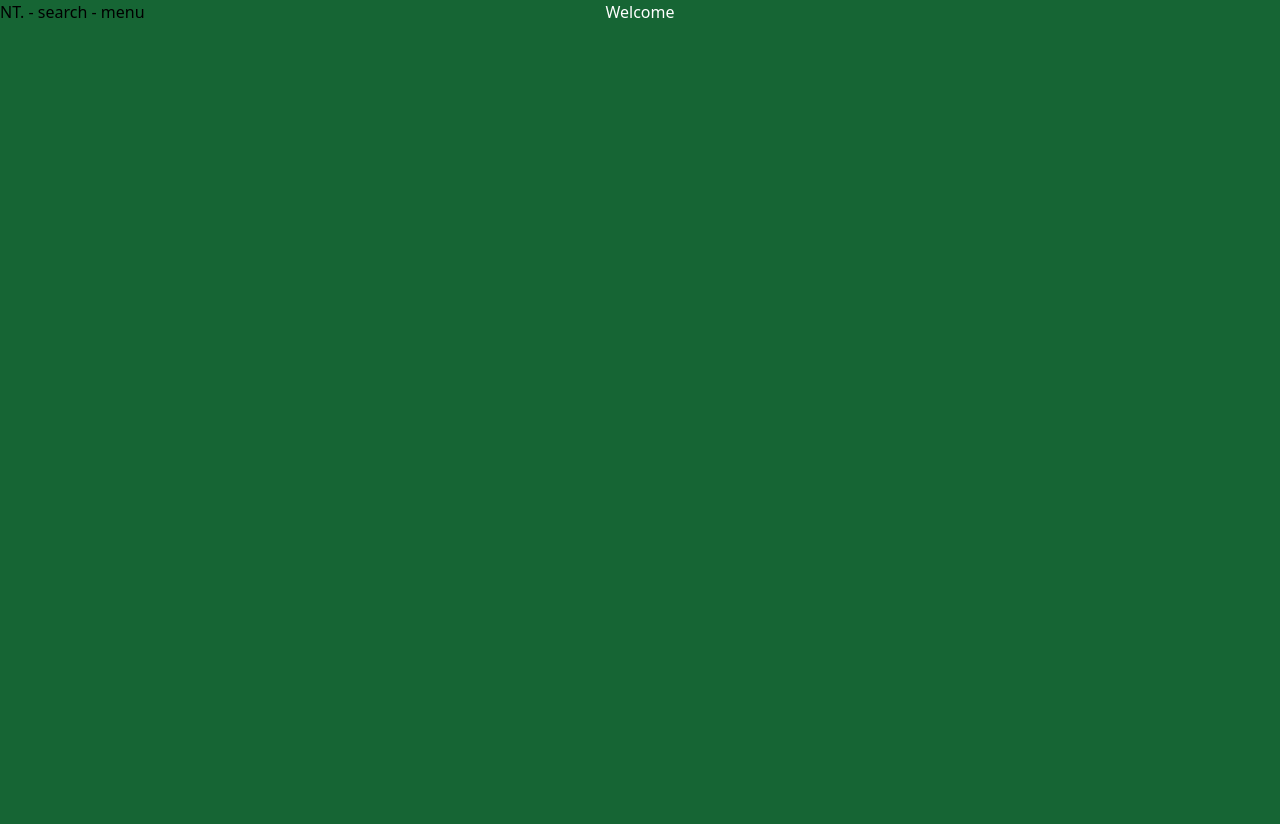
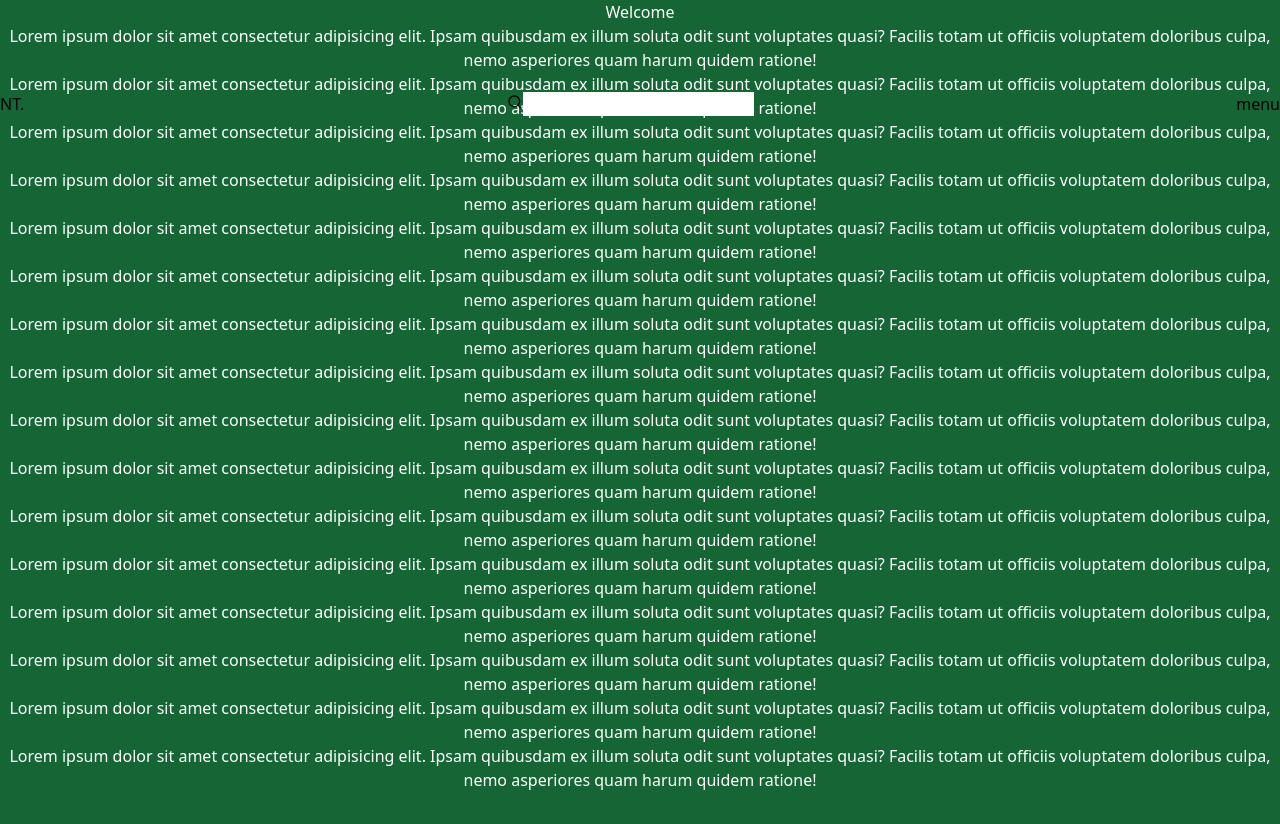
Before and after one commit to TohidEq/web-design-1, a Next.js app: page / in a window 1280 px wide. Shown: the top 824 px of the page. Built offline with nearby package versions, Linux system fonts and the light colour scheme.

Commit message:
Navbar 1/3

```diff
--- a/src/components/Navbar.tsx
+++ b/src/components/Navbar.tsx
@@ -1,9 +1,54 @@
+"use client";
+import Link from "next/link";
 import React from "react";
+import { FiSearch } from "react-icons/fi";
+import { useState, useEffect } from "react";
 
 type Props = {};
 
 function Navbar({}: Props) {
-  return <div className="navbar">NT. - search - menu</div>;
+  const [darkModeNavbar, setDarkModeNavbar] = useState(false);
+  const handleScroll = () => {
+    const position = window.scrollY || window.pageYOffset;
+    setDarkModeNavbar(position > 400);
+  };
+
+  useEffect(() => {
+    window.addEventListener("scroll", handleScroll, { passive: true });
+
+    return () => {
+      window.removeEventListener("scroll", handleScroll);
+    };
+  }, []);
+
+  const toggleSearch = (
+    e: React.MouseEvent<HTMLButtonElement, MouseEvent>
+  ) => {};
+
+  const toggleMenu = (e: React.MouseEvent<HTMLButtonElement, MouseEvent>) => {};
+
+  return (
+    <div className={`navbar  ${darkModeNavbar ? "scrolled" : "not-scrolled"}`}>
+      <div className={`nav-container`}>
+        <Link href={"/"} className="nav-logo">
+          NT<span>.</span>
+        </Link>
+
+        <div className="nav-search">
+          <form action="" autoComplete="off">
+            <button onClick={toggleSearch}>
+              <FiSearch />
+            </button>
+            <input type="text" name="q" id="search-input" autoComplete="off" />
+          </form>
+        </div>
+
+        <div className="nav-links">
+          <button onClick={toggleMenu}>menu</button>
+        </div>
+      </div>
+    </div>
+  );
 }
 
 export default Navbar;
--- a/src/components/Welcome.tsx
+++ b/src/components/Welcome.tsx
@@ -4,6 +4,86 @@ export default function Welcome({}: Props) {
   return (
     <div className="w-full h-[200vh] bg-green-800 text-white text-center">
       Welcome
+      <p>
+        Lorem ipsum dolor sit amet consectetur adipisicing elit. Ipsam quibusdam
+        ex illum soluta odit sunt voluptates quasi? Facilis totam ut officiis
+        voluptatem doloribus culpa, nemo asperiores quam harum quidem ratione!
+      </p>
+      <p>
+        Lorem ipsum dolor sit amet consectetur adipisicing elit. Ipsam quibusdam
+        ex illum soluta odit sunt voluptates quasi? Facilis totam ut officiis
+        voluptatem doloribus culpa, nemo asperiores quam harum quidem ratione!
+      </p>
+      <p>
+        Lorem ipsum dolor sit amet consectetur adipisicing elit. Ipsam quibusdam
+        ex illum soluta odit sunt voluptates quasi? Facilis totam ut officiis
+        voluptatem doloribus culpa, nemo asperiores quam harum quidem ratione!
+      </p>
+      <p>
+        Lorem ipsum dolor sit amet consectetur adipisicing elit. Ipsam quibusdam
+        ex illum soluta odit sunt voluptates quasi? Facilis totam ut officiis
+        voluptatem doloribus culpa, nemo asperiores quam harum quidem ratione!
+      </p>
+      <p>
+        Lorem ipsum dolor sit amet consectetur adipisicing elit. Ipsam quibusdam
+        ex illum soluta odit sunt voluptates quasi? Facilis totam ut officiis
+        voluptatem doloribus culpa, nemo asperiores quam harum quidem ratione!
+      </p>
+      <p>
+        Lorem ipsum dolor sit amet consectetur adipisicing elit. Ipsam quibusdam
+        ex illum soluta odit sunt voluptates quasi? Facilis totam ut officiis
+        voluptatem doloribus culpa, nemo asperiores quam harum quidem ratione!
+      </p>
+      <p>
+        Lorem ipsum dolor sit amet consectetur adipisicing elit. Ipsam quibusdam
+        ex illum soluta odit sunt voluptates quasi? Facilis totam ut officiis
+        voluptatem doloribus culpa, nemo asperiores quam harum quidem ratione!
+      </p>
+      <p>
+        Lorem ipsum dolor sit amet consectetur adipisicing elit. Ipsam quibusdam
+        ex illum soluta odit sunt voluptates quasi? Facilis totam ut officiis
+        voluptatem doloribus culpa, nemo asperiores quam harum quidem ratione!
+      </p>
+      <p>
+        Lorem ipsum dolor sit amet consectetur adipisicing elit. Ipsam quibusdam
+        ex illum soluta odit sunt voluptates quasi? Facilis totam ut officiis
+        voluptatem doloribus culpa, nemo asperiores quam harum quidem ratione!
+      </p>
+      <p>
+        Lorem ipsum dolor sit amet consectetur adipisicing elit. Ipsam quibusdam
+        ex illum soluta odit sunt voluptates quasi? Facilis totam ut officiis
+        voluptatem doloribus culpa, nemo asperiores quam harum quidem ratione!
+      </p>
+      <p>
+        Lorem ipsum dolor sit amet consectetur adipisicing elit. Ipsam quibusdam
+        ex illum soluta odit sunt voluptates quasi? Facilis totam ut officiis
+        voluptatem doloribus culpa, nemo asperiores quam harum quidem ratione!
+      </p>
+      <p>
+        Lorem ipsum dolor sit amet consectetur adipisicing elit. Ipsam quibusdam
+        ex illum soluta odit sunt voluptates quasi? Facilis totam ut officiis
+        voluptatem doloribus culpa, nemo asperiores quam harum quidem ratione!
+      </p>
+      <p>
+        Lorem ipsum dolor sit amet consectetur adipisicing elit. Ipsam quibusdam
+        ex illum soluta odit sunt voluptates quasi? Facilis totam ut officiis
+        voluptatem doloribus culpa, nemo asperiores quam harum quidem ratione!
+      </p>
+      <p>
+        Lorem ipsum dolor sit amet consectetur adipisicing elit. Ipsam quibusdam
+        ex illum soluta odit sunt voluptates quasi? Facilis totam ut officiis
+        voluptatem doloribus culpa, nemo asperiores quam harum quidem ratione!
+      </p>
+      <p>
+        Lorem ipsum dolor sit amet consectetur adipisicing elit. Ipsam quibusdam
+        ex illum soluta odit sunt voluptates quasi? Facilis totam ut officiis
+        voluptatem doloribus culpa, nemo asperiores quam harum quidem ratione!
+      </p>
+      <p>
+        Lorem ipsum dolor sit amet consectetur adipisicing elit. Ipsam quibusdam
+        ex illum soluta odit sunt voluptates quasi? Facilis totam ut officiis
+        voluptatem doloribus culpa, nemo asperiores quam harum quidem ratione!
+      </p>
     </div>
   );
 }
--- a/src/styles/index.scss
+++ b/src/styles/index.scss
@@ -556,10 +556,6 @@ video {
   --tw-contain-style:  ;
 }
 
-.h-screen{
-  height: 100vh;
-}
-
 .h-\[200vh\]{
   height: 200vh;
 }
@@ -666,5 +662,64 @@ background: linear-gradient(
 
 .navbar{
   position: fixed;
-  background-color: transparent;
+  width: 100%;
+  transition-property: all;
+  transition-timing-function: cubic-bezier(0.4, 0, 0.2, 1);
+  transition-duration: 200ms;
+  &.not-scrolled{
+    height: 13rem;
+  }
+  &.not-scrolled{
+    background-color: transparent;
+  }
+  &.scrolled{
+    height: 7rem;
+  }
+  &.scrolled{
+    background-image: linear-gradient(0deg, rgba(1, 22, 39, 0) 0%, #011627 76.64%, #011627 100%);
+  }
+  .nav-container{
+    width: 100%;
+  }
+  @media (min-width: 640px){
+    .nav-container{
+      max-width: 640px;
+    }
+  }
+  @media (min-width: 768px){
+    .nav-container{
+      max-width: 768px;
+    }
+  }
+  @media (min-width: 1024px){
+    .nav-container{
+      max-width: 1024px;
+    }
+  }
+  @media (min-width: 1280px){
+    .nav-container{
+      max-width: 1280px;
+    }
+  }
+  @media (min-width: 1536px){
+    .nav-container{
+      max-width: 1536px;
+    }
+  }
+  .nav-container{
+    margin-left: auto;
+    margin-right: auto;
+  }
+  .nav-container{
+    display: flex;
+  }
+  .nav-container{
+    height: 100%;
+  }
+  .nav-container{
+    align-items: center;
+  }
+  .nav-container{
+    justify-content: space-between;
+  }
 }
--- a/src/styles/navbar.scss
+++ b/src/styles/navbar.scss
@@ -1,3 +1,15 @@
 .navbar {
-  @apply fixed bg-transparent;
+  @apply fixed w-full  transition-all duration-200;
+
+  &.not-scrolled {
+    @apply h-52 bg-transparent;
+  }
+
+  &.scrolled {
+    @apply h-28 bg-gradient-dark-top;
+  }
+
+  .nav-container {
+    @apply container mx-auto flex justify-between h-full items-center;
+  }
 }
--- a/tailwind.config.ts
+++ b/tailwind.config.ts
@@ -19,6 +19,10 @@ const config: Config = {
         black: "#0B0B0D",
       },
       backgroundImage: {
+        "gradient-dark-bottom":
+          "linear-gradient(180deg, rgba(1, 22, 39, 0) 0%, #011627 76.64%, #011627 100%)",
+        "gradient-dark-top":
+          "linear-gradient(0deg, rgba(1, 22, 39, 0) 0%, #011627 76.64%, #011627 100%)",
         "gradient-radial": "radial-gradient(var(--tw-gradient-stops))",
         "gradient-conic":
           "conic-gradient(from 180deg at 50% 50%, var(--tw-gradient-stops))",
```
